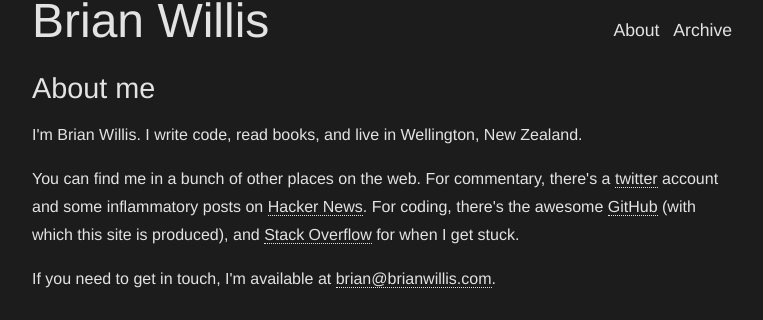
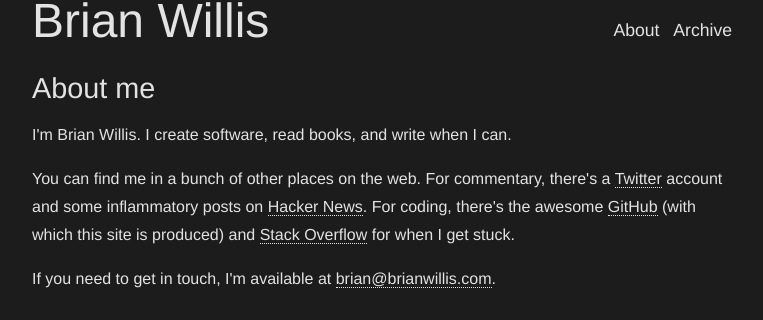
Before and after one commit to brianwillis/brianwillis.github.com, a Jekyll site: the page built from about.html, in a window 1280 px wide. Shown: the part 120-440 px from the top of the page, without its empty margins (258-1021 px from the left). Built offline with Jekyll 4.4.1, drawn with Linux system fonts in a browser that asks for light colours; Markdown is read by kramdown in place of the engine named in the settings.

Commit message:
Tidied up the language on the about page.

```diff
--- a/about.html
+++ b/about.html
@@ -4,8 +4,8 @@ title: About
 ---
         <div class="postcontent">
             <h2>About me</h2>
-            <p>I'm Brian Willis. I write code, read books, and live in Wellington, New Zealand.</p>
-            <p>You can find me in a bunch of other places on the web. For commentary, there's a <a href="http://twitter.com/brianfromwgtn" title="Twitter">twitter</a> account and some inflammatory posts on <a href="http://news.ycombinator.com/user?id=brianwillis" title="Hacker News">Hacker News</a>. For coding, there's the awesome <a href="http://github.com/brianwillis" title="Github">GitHub</a> (with which this site is produced), and <a href="http://stackoverflow.com/users/118/brian-willis" title="Stack Overflow">Stack Overflow</a> for when I get stuck.</p>
+            <p>I'm Brian Willis. I create software, read books, and write when I can.</p>
+            <p>You can find me in a bunch of other places on the web. For commentary, there's a <a href="http://twitter.com/brianfromwgtn" title="Twitter">Twitter</a> account and some inflammatory posts on <a href="http://news.ycombinator.com/user?id=brianwillis" title="Hacker News">Hacker News</a>. For coding, there's the awesome <a href="http://github.com/brianwillis" title="Github">GitHub</a> (with which this site is produced) and <a href="http://stackoverflow.com/users/118/brian-willis" title="Stack Overflow">Stack Overflow</a> for when I get stuck.</p>
             <p>If you need to get in touch, I'm available at <a href="mailto:brian@brianwillis.com" title="Send me an email">brian@brianwillis.com</a>.</p>
             <h2>About this site</h2>
             <p>This site is built using the excellent <a href="http://github.com/mojombo/jekyll">Jekyll</a> blogging engine originally written by <a href="http://tom.preston-werner.com/">Tom Preston-Werner</a>. The whole thing is hosted with <a href="http://pages.github.com/">GitHub Pages</a> (free of charge I might add, which is awfully kind of them).</p> <p>The fonts come from the good people at <a href="http://typekit.com/">TypeKit</a> (and also the bad people at TypeKit). </p> <p>If you look hard enough you might find some <a href="http://jquery.com/">JQuery</a> lying around too.
```
